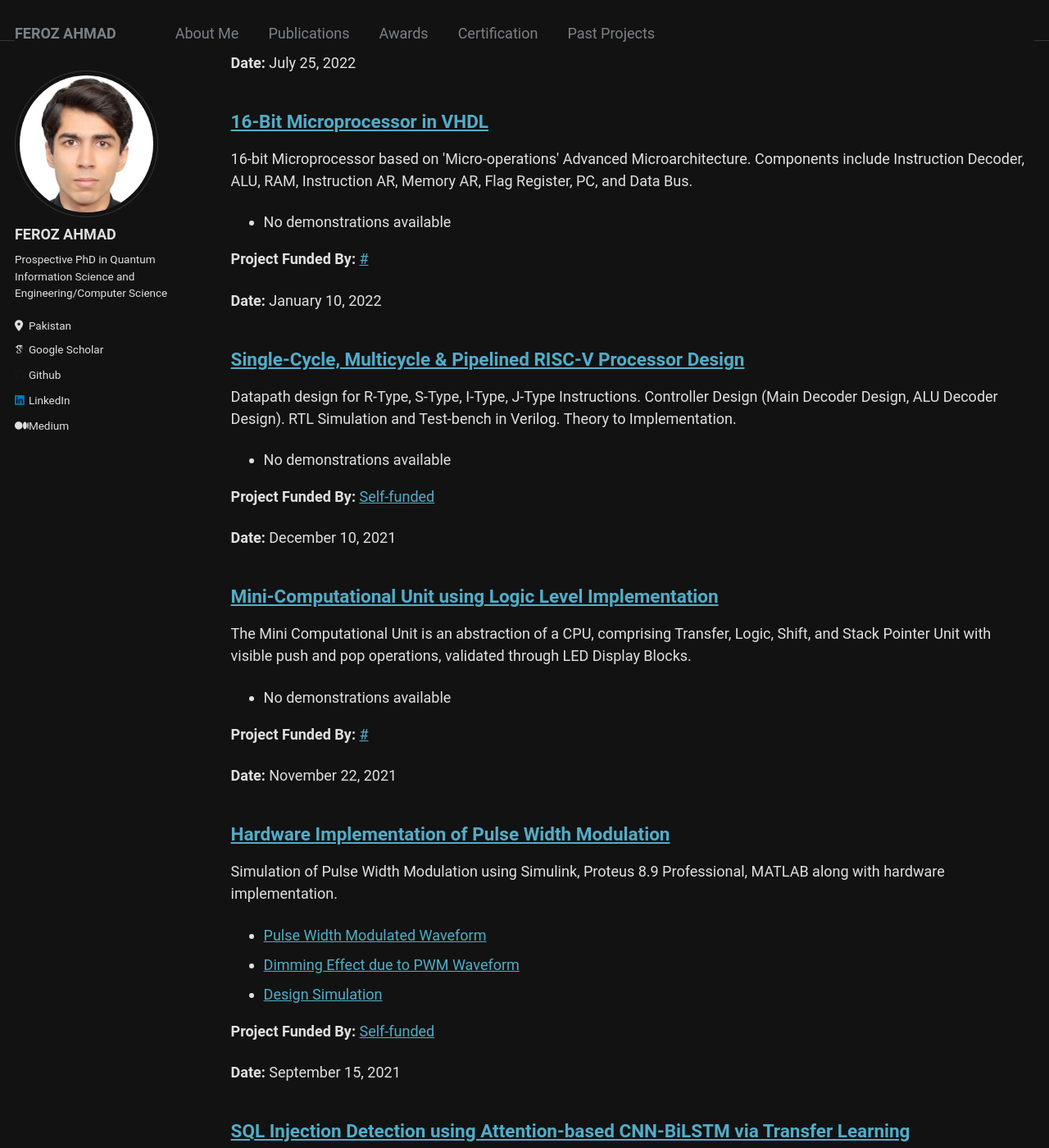
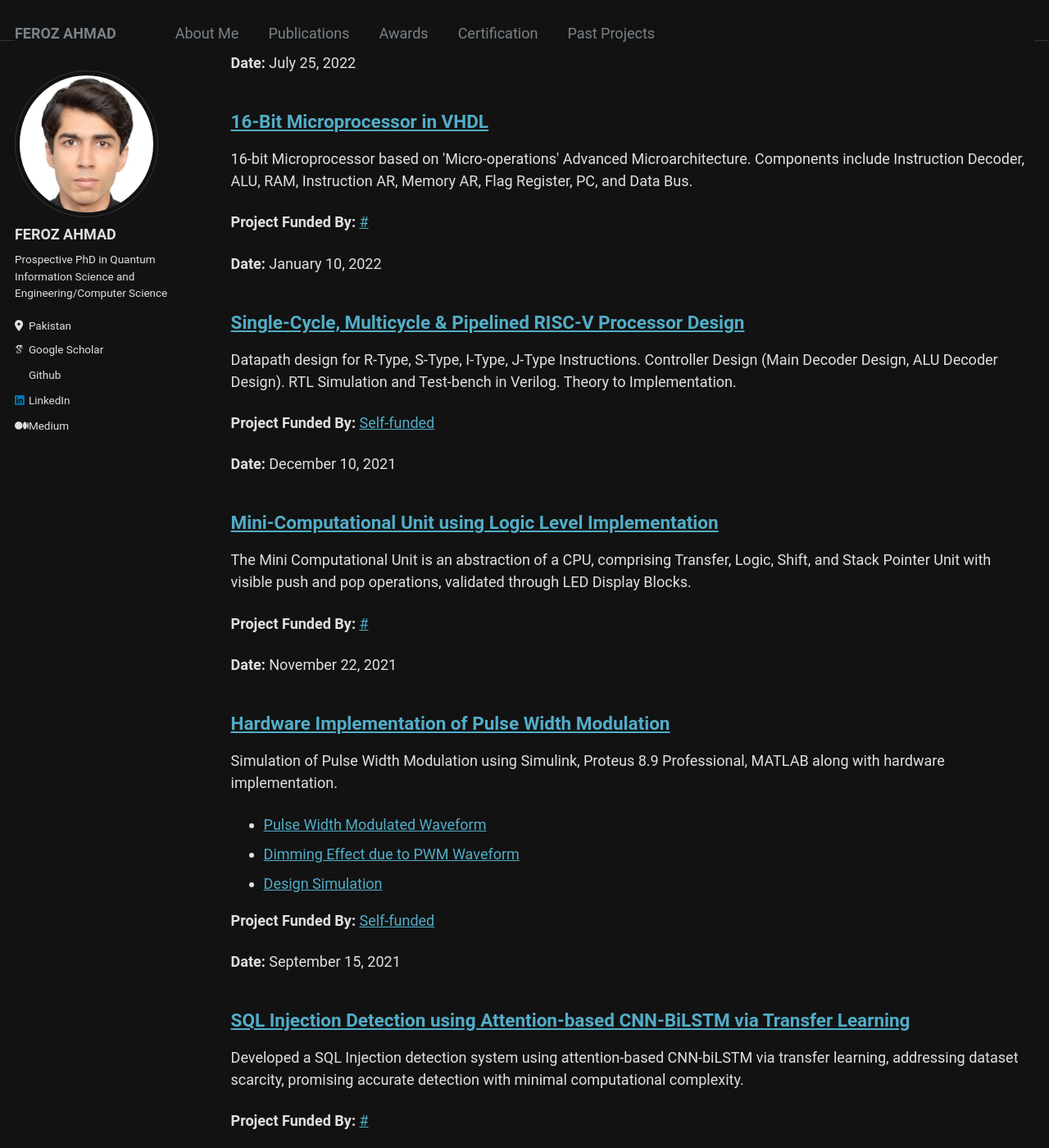
Before and after one commit to Fe-r-oz/Fe-r-oz.github.io, a Jekyll site: the page built from _pages/projects.html, in a window 1280 px wide and 1400 px high, scrolled down 386 px. Shown: the whole window at 82% size. Built offline with Jekyll 4.4.1, drawn with Linux system fonts in a browser that asks for light colours; some web fonts are replaced; some of the changed text lies outside the part shown.

Commit message:
Update projects.html

```diff
--- a/_pages/projects.html
+++ b/_pages/projects.html
@@ -12,15 +12,13 @@ author_profile: true
     <h2><a href="{{ project.project_link }}" target="_blank">{{ project.title }}</a></h2>
     <p>{{ project.description }}</p>
 
-    <ul>
-      {% if project.demonstrations.size > 0 %}
+    {% if project.demonstrations.size > 0 %}
+      <ul>
         {% for demo in project.demonstrations %}
           <li><a href="{{ demo.link }}" target="_blank">{{ demo.title }}</a></li>
         {% endfor %}
-      {% else %}
-        <li>No demonstrations available</li>
-      {% endif %}
-    </ul>
+      </ul>
+    {% endif %}
 
     <p><strong>Project Funded By:</strong> <a href="{{ project.funding_link }}" target="_blank">{{ project.funding_name }}</a></p>
     <p><strong>Date:</strong> {{ project.date | date: "%B %d, %Y" }}</p>
```
